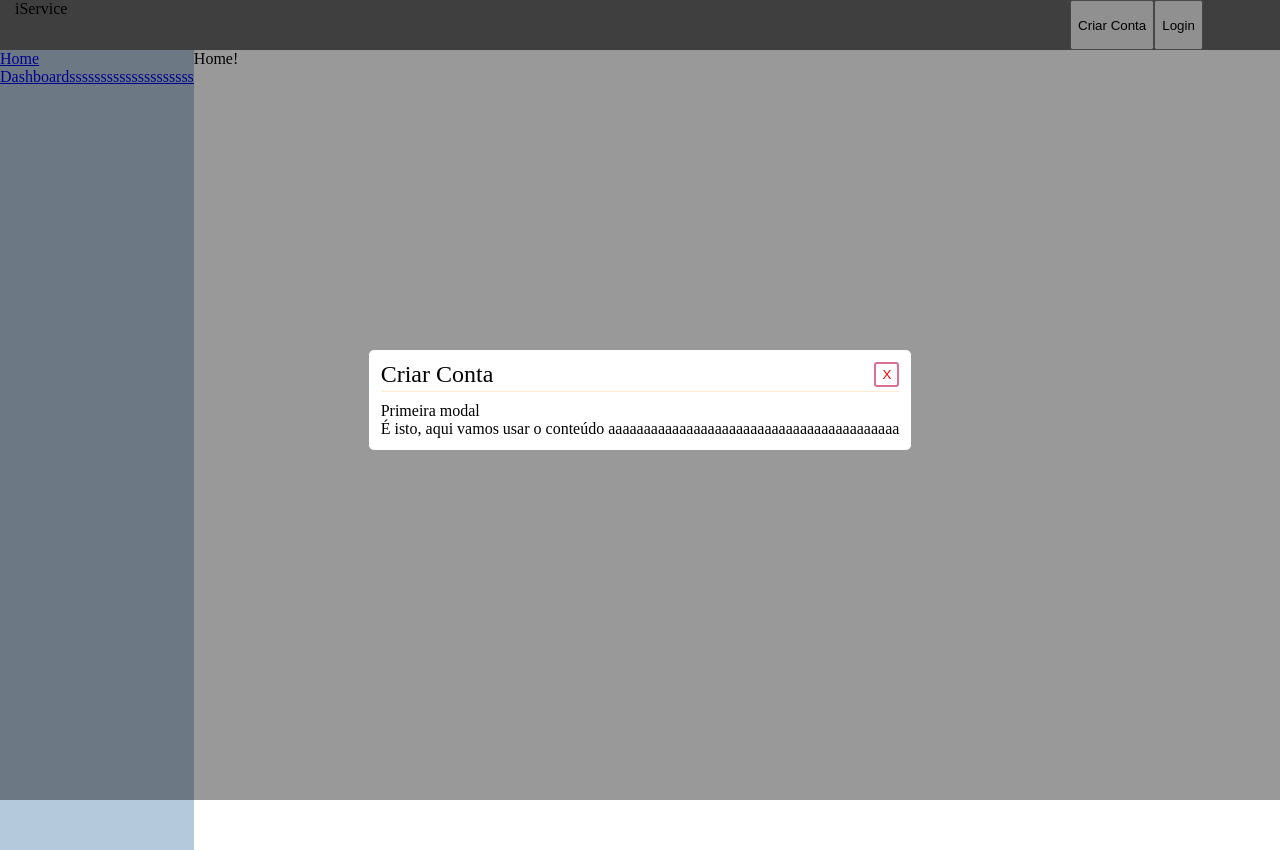
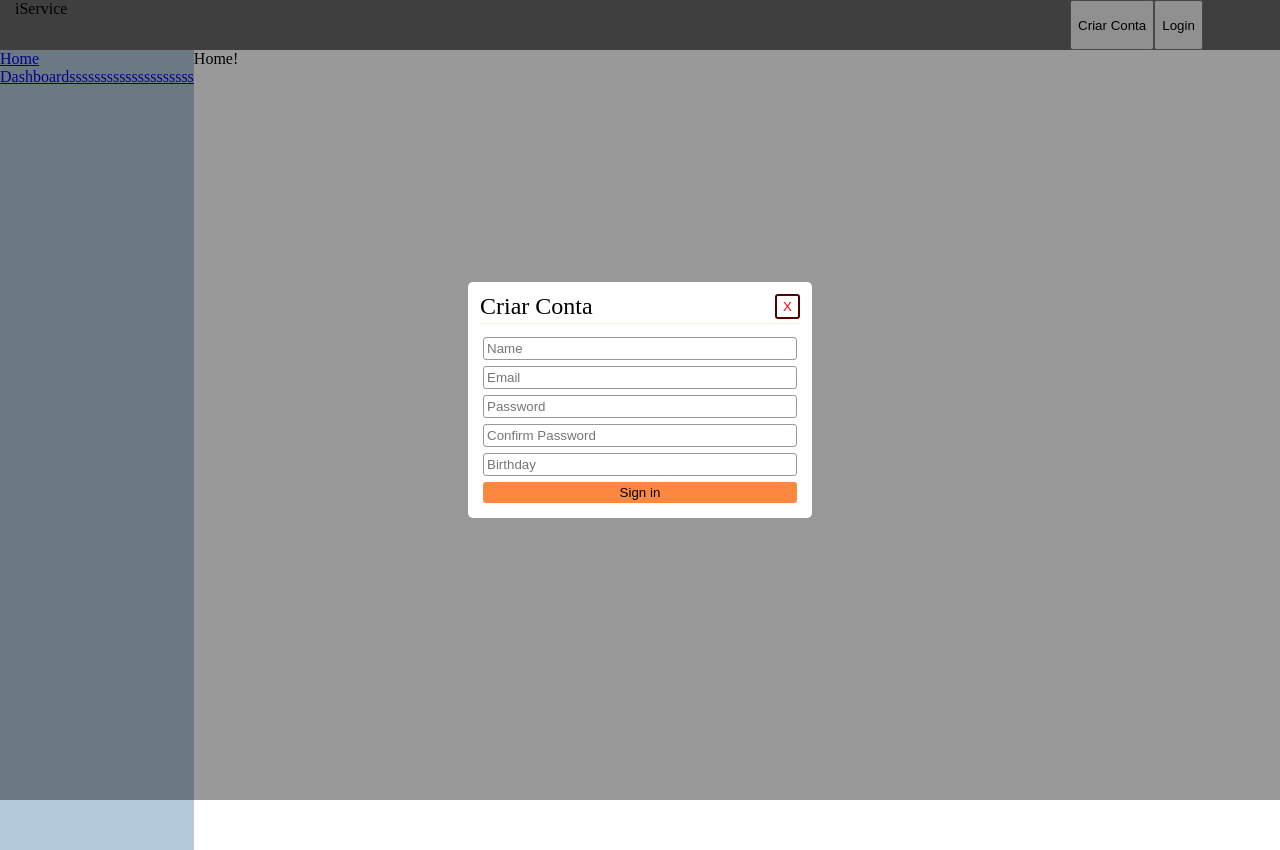
Before and after one commit to jlambert97/web.iService, a React (Create React App) app: page / in a window 1280 px wide. Both pictures are taken after a click on the button "Criar Conta". Built offline with nearby package versions, Linux system fonts and the light colour scheme.

Commit message:
Modificações para a modal de criar conta  e utils

```diff
--- a/src/Components/Modais/CriarConta/CriarConta.css
+++ /dev/null
@@ -1,3 +0,0 @@
-.title {
-    text-align: left
-}
--- /dev/null
+++ b/src/Components/Modais/CriarConta/StyleSheet.ts
@@ -0,0 +1,15 @@
+import styled from 'styled-components'
+
+export const content = styled.div`
+    display: flex;
+    flex-direction: column;
+    align-items: stretch;
+    width: 320px;
+`
+
+export const birthday = styled.div`
+    flex: 1;
+    flex-direction: column;
+    align-items: stretch;
+    flex-grow: 1;
+`
--- a/src/Components/Modais/CriarConta/index.tsx
+++ b/src/Components/Modais/CriarConta/index.tsx
@@ -1,19 +1,52 @@
-import React, { Component } from 'react'
+import React, { useState } from 'react'
+import StyledInput, * as InputConfig from '../../StyledHtmlElements/Input'
+import StyledButton from '../../StyledHtmlElements/Button'
+import * as StyleSheet from './StyleSheet'
+import DatePicker from 'react-datepicker'
+import 'react-datepicker/dist/react-datepicker.css';
+import '../../StyledHtmlElements/DatePickerCss.css'
+import { DateWithMoreYears } from '../../../Utils/DateUtils'
 
-class CriarConta extends Component {
+interface IUserSchema {
+  name: string
+  email: string
+  password: string
+  confirmPassword: string
+  birth?: Date
+}
 
-    render() {
-        return (
-          <div>
-            <div>
-              <span>Primeira modal</span>
-            </div>
-            <div>
-              É isto, aqui vamos usar o conteúdo  aaaaaaaaaaaaaaaaaaaaaaaaaaaaaaaaaaaaaaaaa
-            </div>
-          </div>
-        )
-    }
+const InitialState: IUserSchema = {
+  name: '',
+  email: '',
+  password: '',
+  confirmPassword: '',
+  birth: undefined
+}
+
+const CriarConta: React.FC = () => {
+  const [userschema, setUserschema] = useState<IUserSchema>(InitialState)
+
+  return (
+    <StyleSheet.content>
+        <StyledInput placeholder="Name" onChange={(e) => setUserschema({...userschema, name: e.target.value})} status={InputConfig.Status.Default}/>
+        <StyledInput placeholder="Email" onChange={(e) => setUserschema({...userschema, email: e.target.value})} status={InputConfig.Status.Default}/>
+        <StyledInput placeholder="Password" onChange={(e) => setUserschema({...userschema, password: e.target.value})} type="password" status={InputConfig.Status.Default}/>
+        <StyledInput placeholder="Confirm Password" onChange={(e) => setUserschema({...userschema, confirmPassword: e.target.value})} type="password" status={InputConfig.Status.Default}/>
+        <DatePicker
+            selected={userschema.birth != null ? userschema.birth : null }
+            onChange={(e: any) => setUserschema({...userschema, birth: e})}
+            placeholderText="Birthday"
+            minDate={DateWithMoreYears(-100)}
+            maxDate={DateWithMoreYears(-10)}
+            showMonthDropdown
+            showYearDropdown
+            className="DatePicker"
+            dateFormat="dd/MM/yyyy"
+            dropdownMode="select">
+          </DatePicker>
+        <StyledButton onClick={() => console.log(userschema)}>Sign in</StyledButton>
+    </StyleSheet.content>
+  )
 }
 
 export default CriarConta
--- a/src/Components/Modais/Stylesheet.ts
+++ b/src/Components/Modais/Stylesheet.ts
@@ -35,10 +35,21 @@ export const closeButton = styled.button`
     grid-column-end: 3;
     background-color: transparent;
     border-radius: 3px;
-    border: 2px solid palevioletred;
+    border: 2px solid #520000;
     color: red;
+    transition-duration: 0.5s;
     padding: 2px;
     cursor: pointer;
+    :hover {
+        background-color: red;
+        color: white;
+        box-shadow: 0 0 0 0;
+        outline: 0;
+    }
+    :active {
+    box-shadow: 0 1px 1px 0 rgba(0,0,0,0.1);
+    transform: translate3d(0, 1px, 0);
+  }
 `
 
 // Div do titulo da modal
--- /dev/null
+++ b/src/Components/StyledHtmlElements/DatePickerCss.css
@@ -0,0 +1,19 @@
+.DatePicker {
+    border: 1px solid #9499a1;
+    border-radius: 3px;
+    padding: 3px;
+    transition: border-color .5s ease-out;
+    margin: 3px;
+    flex-grow: 1;
+    width: 100%;
+}
+.DatePicker:focus {
+    border-color: #d13d3d;
+      box-shadow: 0 0 0 0;
+      outline: 0;
+}
+/* ALTERA O NATIVO DO REACT DATE PICKER */
+.react-datepicker__input-container{
+    display: flex;
+    flex-grow: 1;
+}
--- /dev/null
+++ b/src/Utils/DateUtils.ts
@@ -0,0 +1,12 @@
+export function DateWithMoreYears(years: number) {
+    let DateTimeNow = new Date()
+    return new Date(DateTimeNow.setFullYear(DateTimeNow.getFullYear() + years))
+}
+export function DateWithMoreMonths(months: number) {
+    let DateTimeNow = new Date()
+    return new Date(DateTimeNow.setMonth(DateTimeNow.getMonth() + months))
+}
+export function DateWithMoreDays(days: number) {
+    let DateTimeNow = new Date()
+    return new Date(DateTimeNow.setDate(DateTimeNow.getDate() + days))
+}
```
